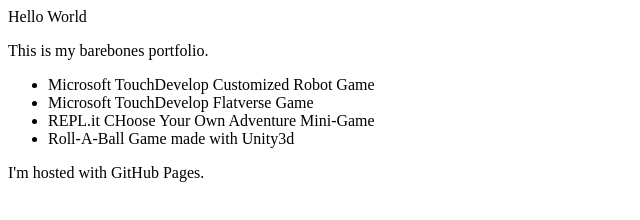
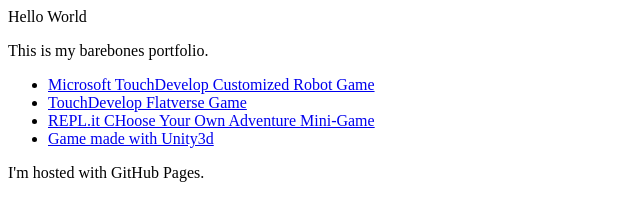
Before and after one commit to Joseph684/Joseph684.github.io, a plain HTML site: page index.html in a window 1280 px wide. Shown: the whole page, without its empty margins (0-640 px from the left). Drawn offline with Linux system fonts and the light colour scheme.

Commit message:
I added the links

```diff
--- a/index.html
+++ b/index.html
@@ -4,10 +4,10 @@
 <hl>Hello World</hl>
 <p>This is my barebones portfolio.</p>
 <ul>
-<li>Microsoft TouchDevelop Customized Robot Game
-<li>Microsoft TouchDevelop Flatverse Game
-<li> REPL.it CHoose Your Own Adventure Mini-Game
-<li>Roll-A-Ball Game made with Unity3d
+<li><a href = "https://www.touchdevelop.com/app/#run:b7ccc661-bde2-4758-9a23-beac91727f5c:id=nbesnr">Microsoft TouchDevelop Customized Robot Game</a>
+<li><a href = "https://www.touchdevelop.com/app/#list:installed-scripts:script:3cbbdd41-5c3f-4094-c16a-01b252646262:overview:id=belwmaMicrosoft">TouchDevelop Flatverse Game</a>
+<li><a href = "https://repl.it/@36309/President">REPL.it CHoose Your Own Adventure Mini-Game</a>
+<li><a href = "http://localhost:57331/Roll-A-Ball">Game made with Unity3d</a>
 </ul>
 <p>I'm hosted with GitHub Pages.</p>
 </body>
```
